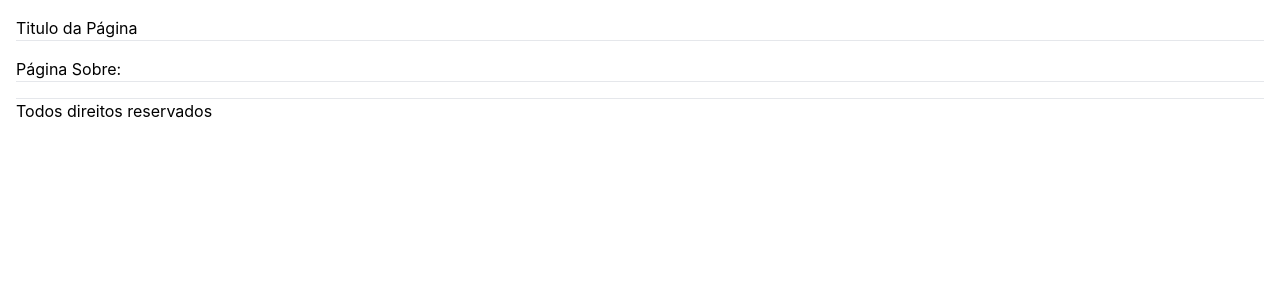
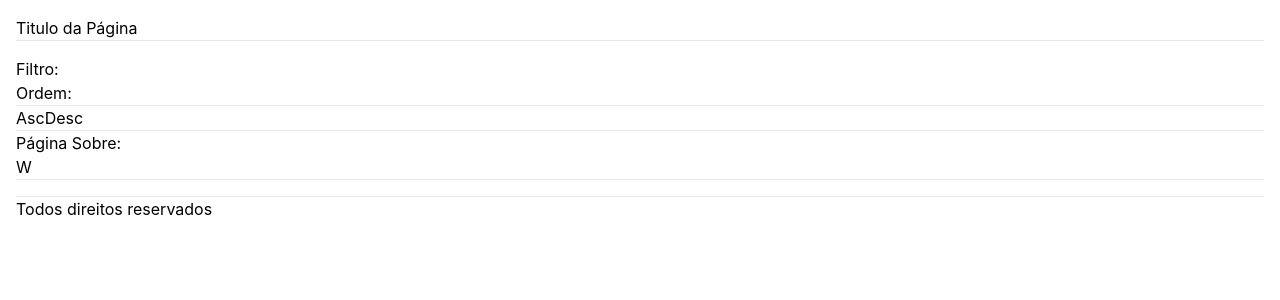
Before and after one commit to Washington95/projetos_react, a React (Vite) app in the folder react-vite/: page /sobre in a window 1280 px wide. Shown: the top 300 px of the page. Built offline with nearby package versions, Linux system fonts and the light colour scheme.

Commit message:
Parâmetros de query

```diff
--- a/react-vite/src/pages/About.tsx
+++ b/react-vite/src/pages/About.tsx
@@ -1,11 +1,23 @@
-import { Link } from "react-router-dom"
+import { Link, useSearchParams } from "react-router-dom"
 
 export const About = () => {
+    const [search, newsearch] = useSearchParams()
+
+    const org = (order: 'asc' | 'desc')  => {
+        search.set('order', order);
+        newsearch(search)
+    }
     return(
         <div>
+            Filtro: {search.get('filter')} <br />
+            Ordem: {search.get('order')}
+            <hr />
+            <button onClick={()=>org('asc')}>Asc</button>
+            <button onClick={()=>org('desc')}>Desc</button>
+            <hr />
             Página Sobre:
             <ul>
-
+                <li><Link to="/sobre/w"> W </Link></li>
                 <hr />
             </ul>
 
```
